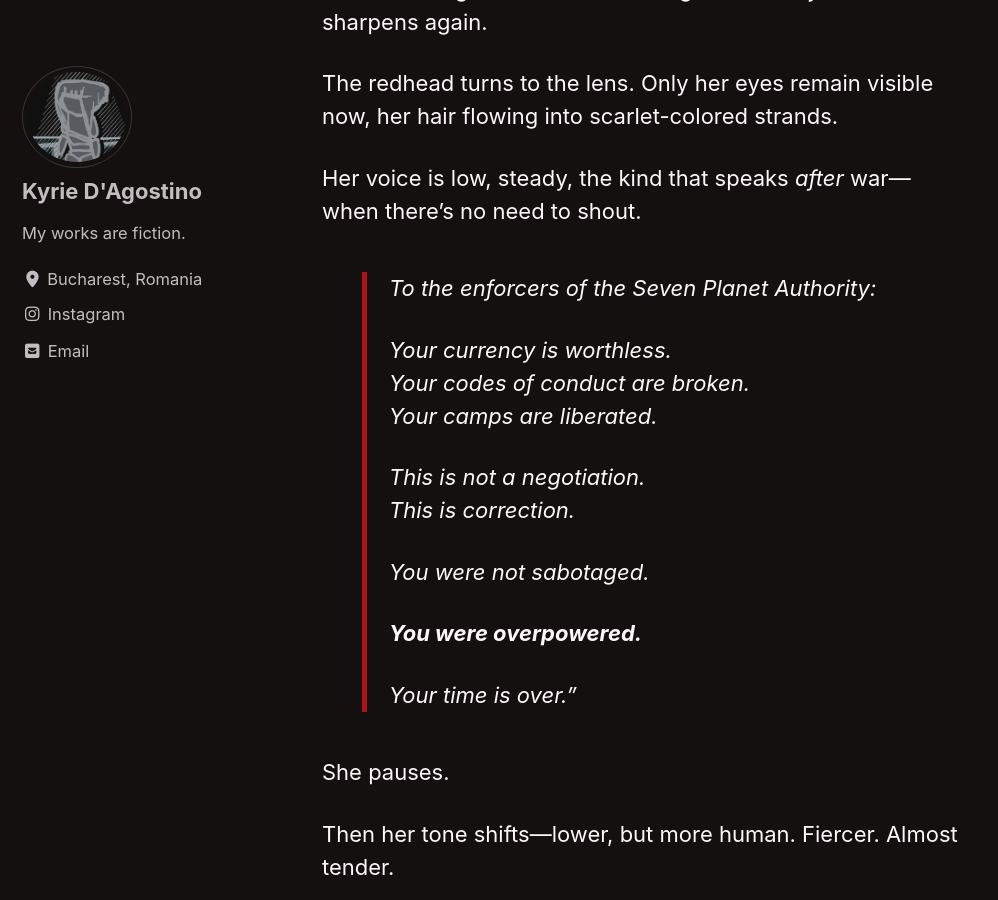
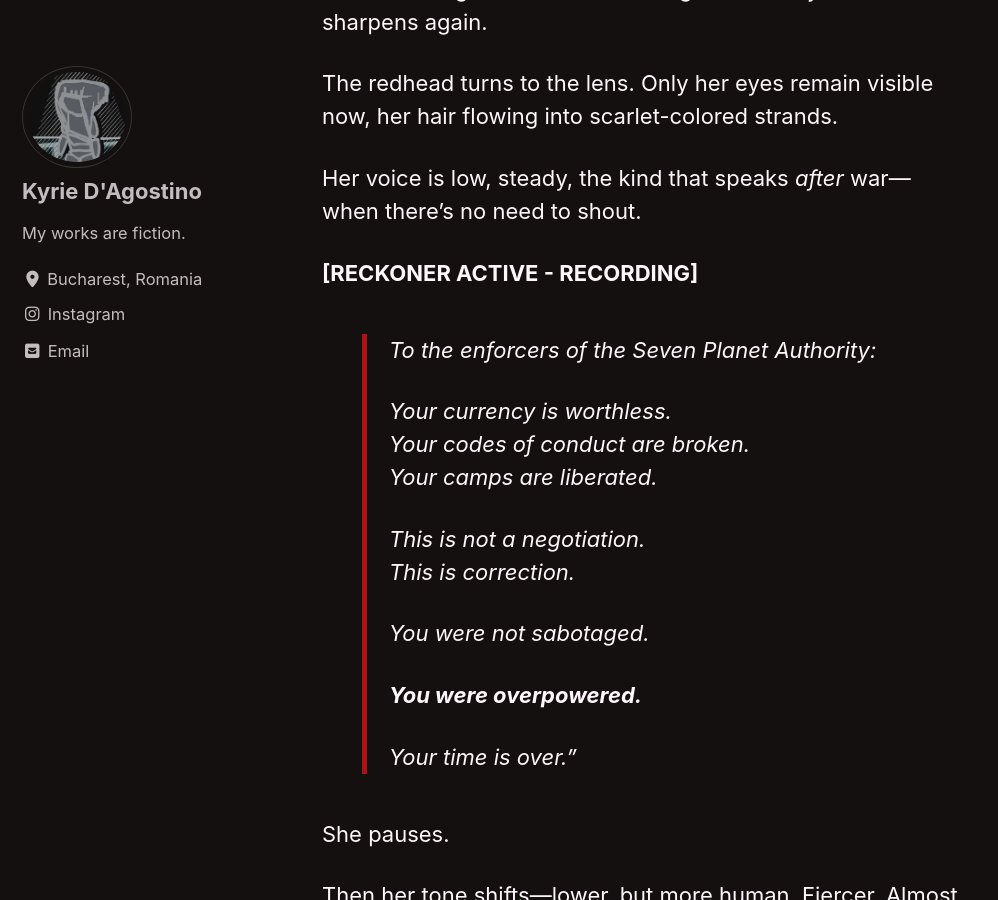
Before and after one commit to kyrie-edelweiss/edelweiss-archive, a Jekyll site: the page built from _pages/red-king.md, in a window 1280 px wide and 900 px high, scrolled down 104242 px. Shown: the whole window, without its empty margins (0-998 px from the left). Built offline with Jekyll 4.4.1, drawn with Linux system fonts in a browser that asks for light colours; cached includes are drawn as plain includes; our own code applies the rules of GitHub Pages for plain Markdown files.

Commit message:
Update red-king.md

```diff
--- a/_pages/red-king.md
+++ b/_pages/red-king.md
@@ -2321,6 +2321,8 @@ The redhead turns to the lens. Only her eyes remain visible now, her hair flowin
 
 Her voice is low, steady, the kind that speaks *after* war—when there’s no need to shout.
 
+**[RECKONER ACTIVE - RECORDING]**
+
 > To the enforcers of the Seven Planet Authority:
 >
 > Your currency is worthless.
```
